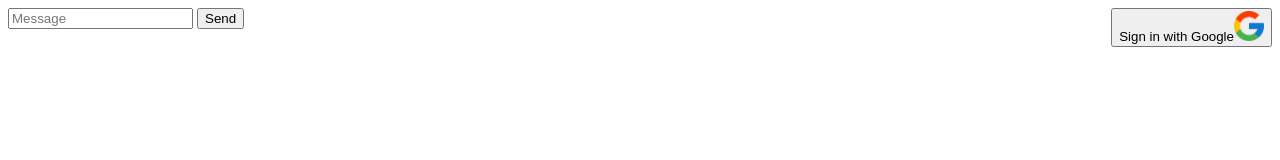
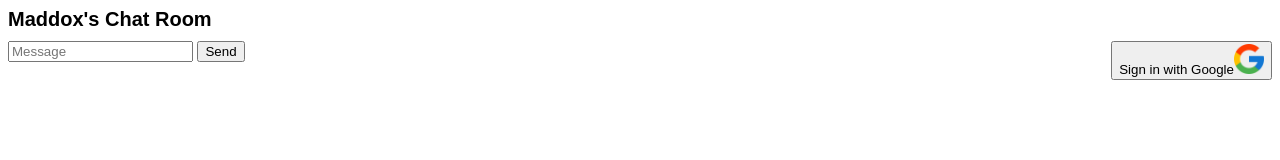
Before and after one commit to maddox05/chat-app, a website with bundled scripts: page public/index.html in a window 1280 px wide. Built offline with nearby package versions, Linux system fonts and the light colour scheme; files whose address does not match are found by name.

Commit message:
monocraft font

```diff
--- /dev/null
+++ b/public/assets/css/main.css
@@ -0,0 +1,29 @@
+.title{
+    font-size: 20px;
+    font-weight: bold;
+    color: #000;
+    margin-bottom: 10px;
+}
+.username{
+    font-family: sans-serif;
+    font-size: 16px;
+    font-weight: bold;
+    color: #000;
+    margin-bottom: 10px;
+}
+
+@font-face {
+    font-family: 'monocraftregular';
+    src: url('../fonts/monocraft-webfont.woff2') format('woff2'),
+    url('../fonts/monocraft-webfont.woff') format('woff');
+    font-weight: normal;
+    font-style: normal;
+
+}
+.wrapper{
+    font-family: 'monocraftregular', sans-serif;
+    font-size: 16px;
+    font-weight: normal;
+    color: #000;
+    margin-bottom: 10px;
+}
--- a/public/assets/js/main.js
+++ b/public/assets/js/main.js
@@ -1,4 +1,4 @@
-import { firebaseConfig } from "/firebase_secret.js"; // config from firebase_secret.js
+import { firebaseConfig } from "/public/firebase_secret.js"; // config from firebase_secret.js
 import { initializeApp } from "https://www.gstatic.com/firebasejs/9.17.1/firebase-app.js"; // must always init firebase app
 import { getFirestore } from "https://www.gstatic.com/firebasejs/9.17.1/firebase-firestore.js"; // add the firestore new database
 import { getAuth, GoogleAuthProvider, signInWithPopup }  from "https://www.gstatic.com/firebasejs/9.17.1/firebase-auth.js"; // add the auth
@@ -14,12 +14,16 @@ const analytics = getAnalytics(app); // init the analytics
 console.log("firebase succesfully started"); // log to console
 
 
+const sign_in_button = document.getElementById("signin"); // get the sign-in button
+const username_div = document.getElementById("username"); // get the username div
+
+
 function sign_in() {
     const provider = new GoogleAuthProvider(); // init the provider
     signInWithPopup(auth, provider) // promise func to sign in
         .then((result) => { // if success .then(result, func)
             const user = result.user;
-            console.log('User signed in:', user.displayName);
+            username_div.innerHTML = ('User signed in:', user.displayName);
             // redirect user / open chat room
         })
         .catch((error) => { // if error .catch(error, func)
@@ -29,6 +33,5 @@ function sign_in() {
         })
 
 }
-const sign_in_button = document.getElementById("signin"); // get the sign-in button
 
 sign_in_button.addEventListener("click", sign_in);
--- a/public/index.html
+++ b/public/index.html
@@ -13,6 +13,8 @@
     <title>Maddox's Chat Room</title>
     <link rel="icon" type="image/x-icon" href="/assets/img/firebase.png">
     <link rel="mask-icon" href="/assets/img/firebase.png" color="#111">
+    <link rel="stylesheet" href="assets/css/main.css" type="text/css">
+
 
     <noscript>Your browser doesn't have JavaScript enabled. Please enable JavaScript or switch to a browser that
         supports it.</noscript>
@@ -20,6 +22,8 @@
 </head>
 <body>
     <div class="wrapper">
+        <div class="title" >Maddox's Chat Room</div>
+        <div class="username" id="username"></div>
         <label>
             <input type="text" id="message" placeholder="Message">
         </label>
@@ -31,5 +35,6 @@
     </div>
 
 
+
 </body>
 </html>
```
Also changed, not shown: public/assets/fonts/Monocraft.ttf (deleted).
